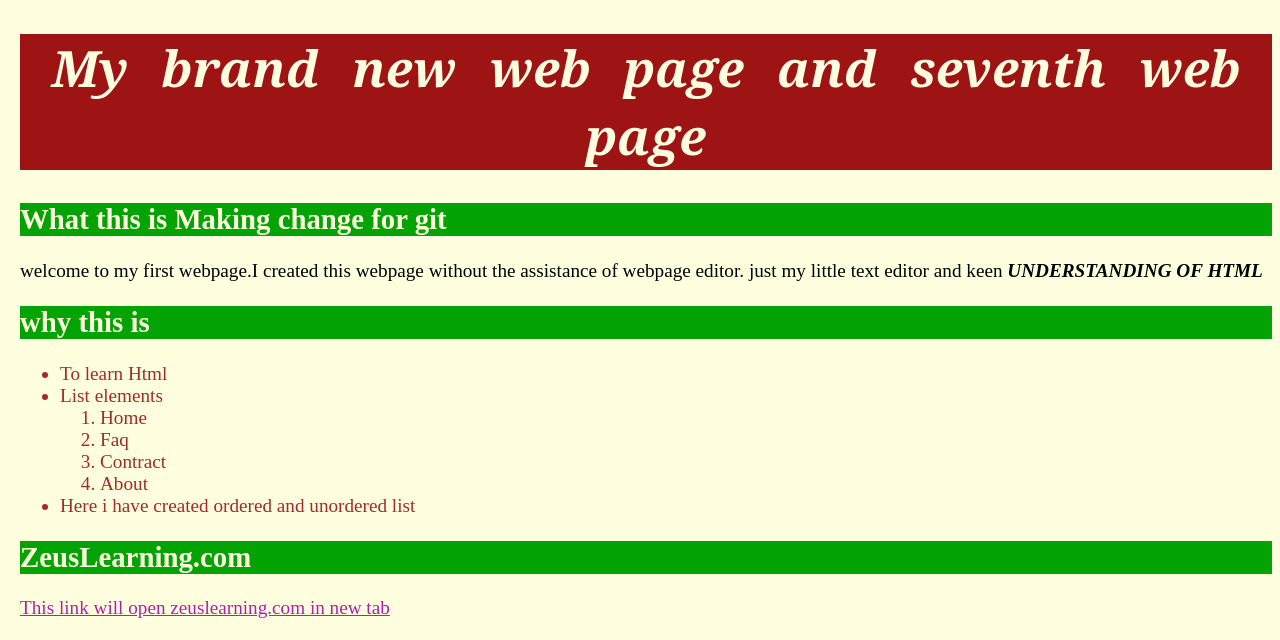
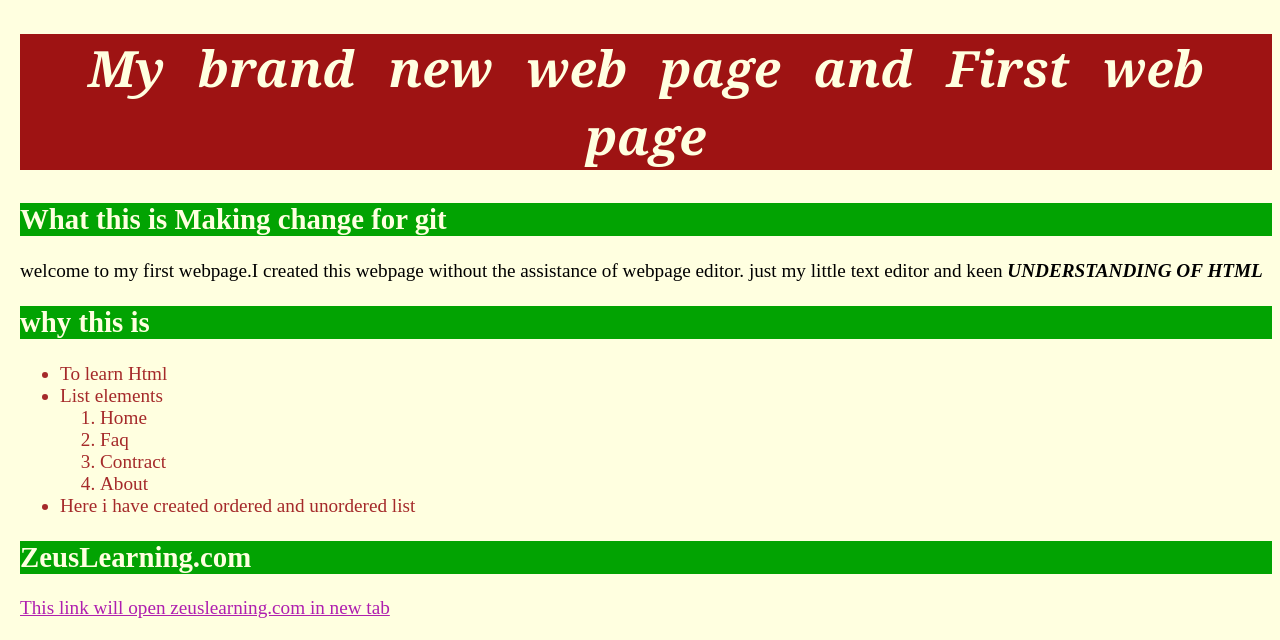
Before and after one commit to shubham2436/Hello, a plain HTML site: page Task 2/index.html in a window 1280 px wide. Shown: the top 640 px of the page. Drawn offline with Linux system fonts and the light colour scheme.

Commit message:
fix: merge conflict

```diff
--- a/Task 2/index.html
+++ b/Task 2/index.html
@@ -8,9 +8,7 @@
     <link rel="stylesheet" href="style.css"
   </head>
   <body>
-
-
-    <h1>My brand new web page and seventh web page</h1>
+    <h1>My brand new web page and First web page</h1>
     <h2>What this is Making change for git</h2>
     <p>
       welcome to my first webpage.I created this webpage without the assistance
```
